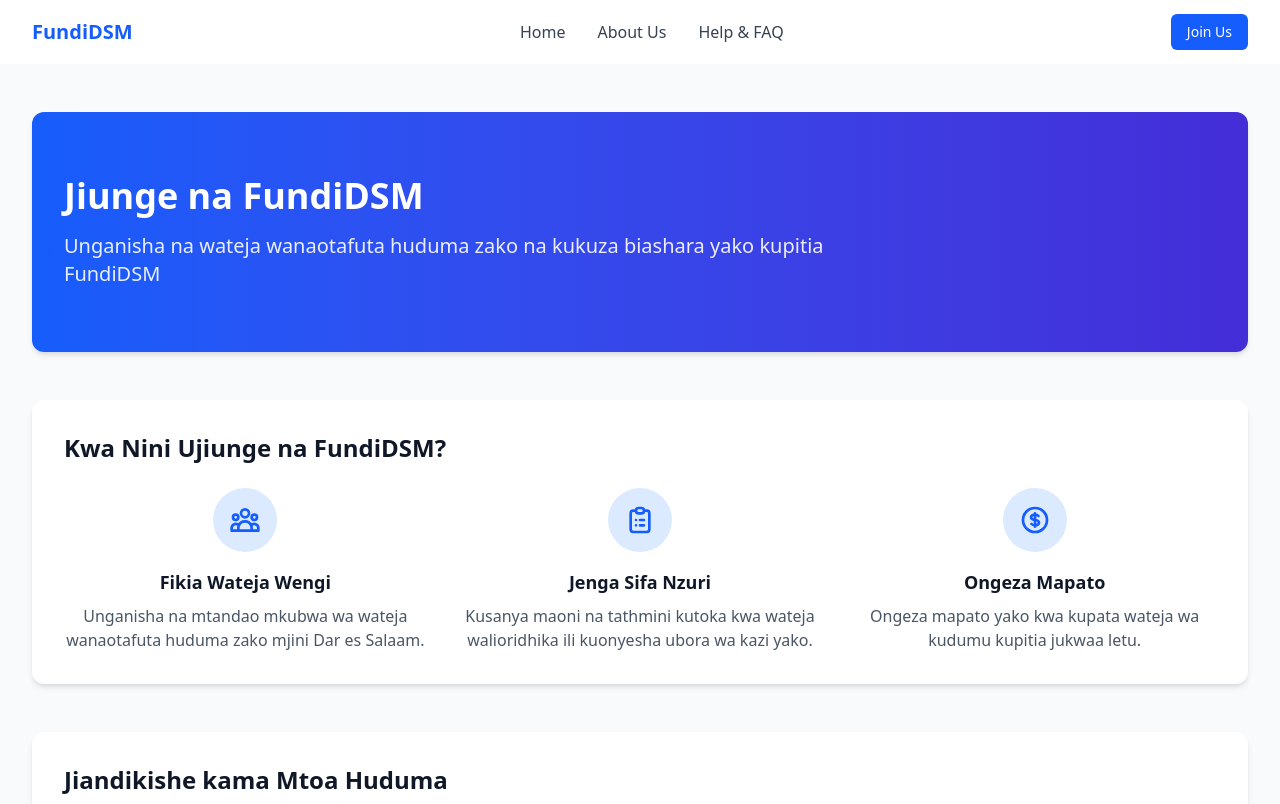
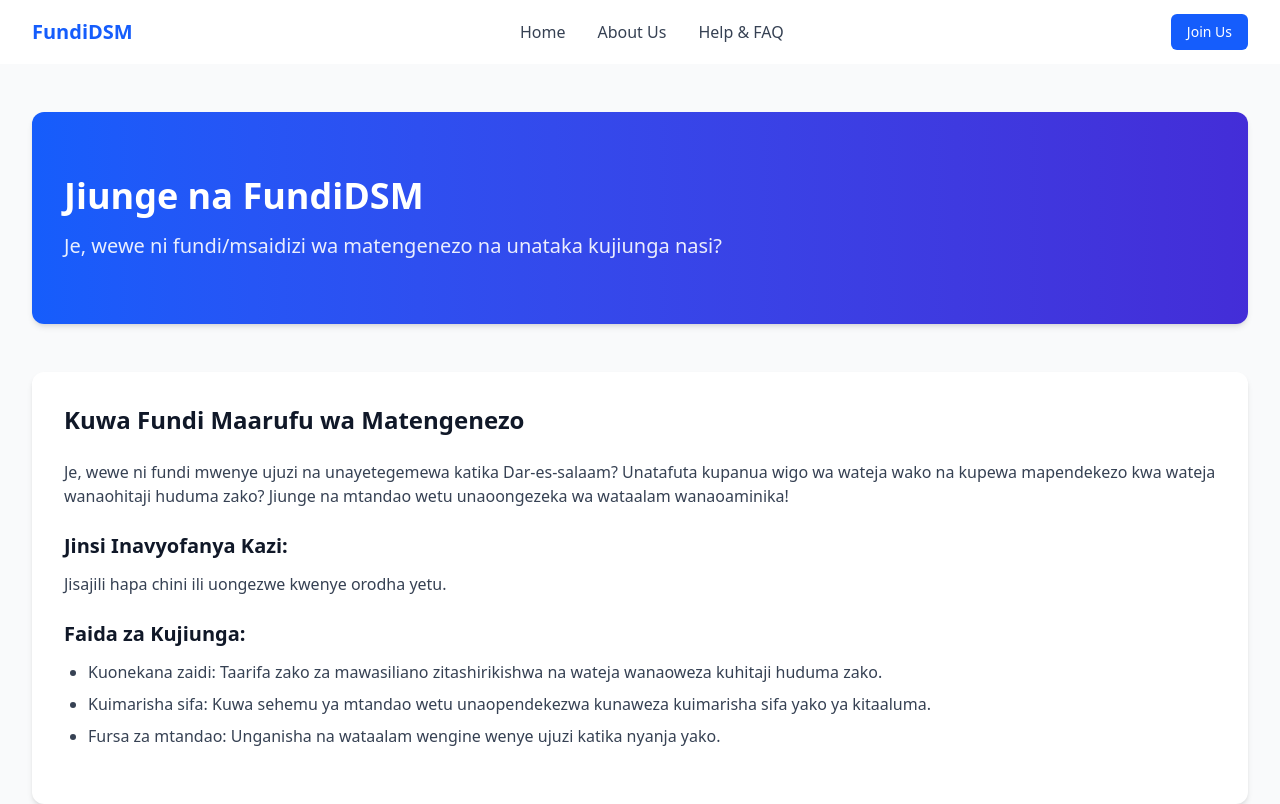
Before and after one commit to AK1239/fundi-dsm, a React (Vite) app: page /join in a window 1280 px wide. Shown: the top 804 px of the page. Built offline with nearby package versions, Linux system fonts and the light colour scheme; no server answers.

Commit message:
updated join us page

```diff
--- a/src/components/JoinUsPage.jsx
+++ b/src/components/JoinUsPage.jsx
@@ -188,86 +188,42 @@ const JoinUsPage = () => {
           <section className="bg-gradient-to-r from-blue-600 to-indigo-700 text-white py-16 px-8 rounded-xl mb-12 shadow-md">
             <h1 className="text-4xl font-bold mb-4">Jiunge na FundiDSM</h1>
             <p className="text-xl opacity-90 max-w-3xl">
-              Unganisha na wateja wanaotafuta huduma zako na kukuza biashara yako kupitia FundiDSM
+              Je, wewe ni fundi/msaidizi wa matengenezo na unataka kujiunga nasi?
             </p>
           </section>
 
-          {/* Benefits Section */}
+          {/* Introduction Section */}
           <section className="bg-white rounded-xl shadow-md overflow-hidden mb-12">
             <div className="p-8">
               <h2 className="text-2xl font-bold text-gray-900 mb-6">
-                Kwa Nini Ujiunge na FundiDSM?
+                Kuwa Fundi Maarufu wa Matengenezo
               </h2>
+              <p className="text-gray-700 mb-6">
+                Je, wewe ni fundi mwenye ujuzi na unayetegemewa katika Dar-es-salaam? Unatafuta
+                kupanua wigo wa wateja wako na kupewa mapendekezo kwa wateja wanaohitaji huduma
+                zako? Jiunge na mtandao wetu unaoongezeka wa wataalam wanaoaminika!
+              </p>
 
-              <div className="grid grid-cols-1 md:grid-cols-3 gap-8">
-                <div className="flex flex-col items-center text-center">
-                  <div className="w-16 h-16 bg-blue-100 rounded-full flex items-center justify-center mb-4">
-                    <svg
-                      className="w-8 h-8 text-blue-600"
-                      fill="none"
-                      viewBox="0 0 24 24"
-                      stroke="currentColor"
-                    >
-                      <path
-                        strokeLinecap="round"
-                        strokeLinejoin="round"
-                        strokeWidth={2}
-                        d="M17 20h5v-2a3 3 0 00-5.356-1.857M17 20H7m10 0v-2c0-.656-.126-1.283-.356-1.857M7 20H2v-2a3 3 0 015.356-1.857M7 20v-2c0-.656.126-1.283.356-1.857m0 0a5.002 5.002 0 019.288 0M15 7a3 3 0 11-6 0 3 3 0 016 0zm6 3a2 2 0 11-4 0 2 2 0 014 0zM7 10a2 2 0 11-4 0 2 2 0 014 0z"
-                      />
-                    </svg>
-                  </div>
-                  <h3 className="text-lg font-semibold text-gray-900 mb-2">Fikia Wateja Wengi</h3>
-                  <p className="text-gray-600">
-                    Unganisha na mtandao mkubwa wa wateja wanaotafuta huduma zako mjini Dar es
-                    Salaam.
-                  </p>
-                </div>
+              <h3 className="text-xl font-semibold text-gray-900 mb-3">Jinsi Inavyofanya Kazi:</h3>
+              <p className="text-gray-700 mb-6">
+                Jisajili hapa chini ili uongezwe kwenye orodha yetu.
+              </p>
 
-                <div className="flex flex-col items-center text-center">
-                  <div className="w-16 h-16 bg-blue-100 rounded-full flex items-center justify-center mb-4">
-                    <svg
-                      className="w-8 h-8 text-blue-600"
-                      fill="none"
-                      viewBox="0 0 24 24"
-                      stroke="currentColor"
-                    >
-                      <path
-                        strokeLinecap="round"
-                        strokeLinejoin="round"
-                        strokeWidth={2}
-                        d="M9 5H7a2 2 0 00-2 2v12a2 2 0 002 2h10a2 2 0 002-2V7a2 2 0 00-2-2h-2M9 5a2 2 0 002 2h2a2 2 0 002-2M9 5a2 2 0 012-2h2a2 2 0 012 2m-3 7h3m-3 4h3m-6-4h.01M9 16h.01"
-                      />
-                    </svg>
-                  </div>
-                  <h3 className="text-lg font-semibold text-gray-900 mb-2">Jenga Sifa Nzuri</h3>
-                  <p className="text-gray-600">
-                    Kusanya maoni na tathmini kutoka kwa wateja walioridhika ili kuonyesha ubora wa
-                    kazi yako.
-                  </p>
-                </div>
-
-                <div className="flex flex-col items-center text-center">
-                  <div className="w-16 h-16 bg-blue-100 rounded-full flex items-center justify-center mb-4">
-                    <svg
-                      className="w-8 h-8 text-blue-600"
-                      fill="none"
-                      viewBox="0 0 24 24"
-                      stroke="currentColor"
-                    >
-                      <path
-                        strokeLinecap="round"
-                        strokeLinejoin="round"
-                        strokeWidth={2}
-                        d="M12 8c-1.657 0-3 .895-3 2s1.343 2 3 2 3 .895 3 2-1.343 2-3 2m0-8c1.11 0 2.08.402 2.599 1M12 8V7m0 1v8m0 0v1m0-1c-1.11 0-2.08-.402-2.599-1M21 12a9 9 0 11-18 0 9 9 0 0118 0z"
-                      />
-                    </svg>
-                  </div>
-                  <h3 className="text-lg font-semibold text-gray-900 mb-2">Ongeza Mapato</h3>
-                  <p className="text-gray-600">
-                    Ongeza mapato yako kwa kupata wateja wa kudumu kupitia jukwaa letu.
-                  </p>
-                </div>
-              </div>
+              <h3 className="text-xl font-semibold text-gray-900 mb-3">Faida za Kujiunga:</h3>
+              <ul className="list-disc pl-6 text-gray-700 mb-6 space-y-2">
+                <li>
+                  <span className="font-medium">Kuonekana zaidi:</span> Taarifa zako za mawasiliano
+                  zitashirikishwa na wateja wanaoweza kuhitaji huduma zako.
+                </li>
+                <li>
+                  <span className="font-medium">Kuimarisha sifa:</span> Kuwa sehemu ya mtandao wetu
+                  unaopendekezwa kunaweza kuimarisha sifa yako ya kitaaluma.
+                </li>
+                <li>
+                  <span className="font-medium">Fursa za mtandao:</span> Unganisha na wataalam
+                  wengine wenye ujuzi katika nyanja yako.
+                </li>
+              </ul>
             </div>
           </section>
 
```
